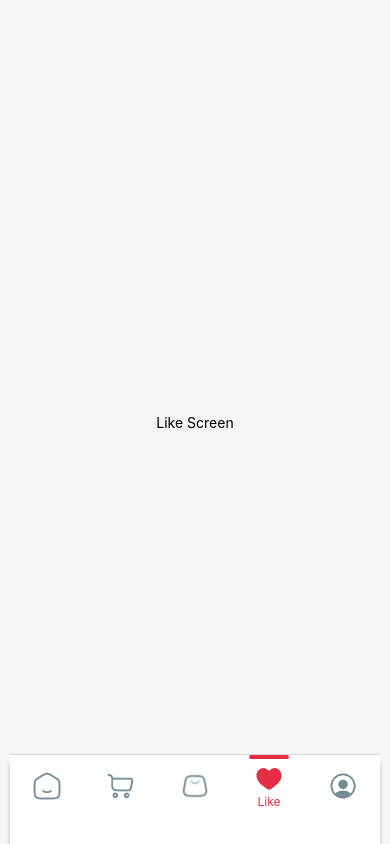
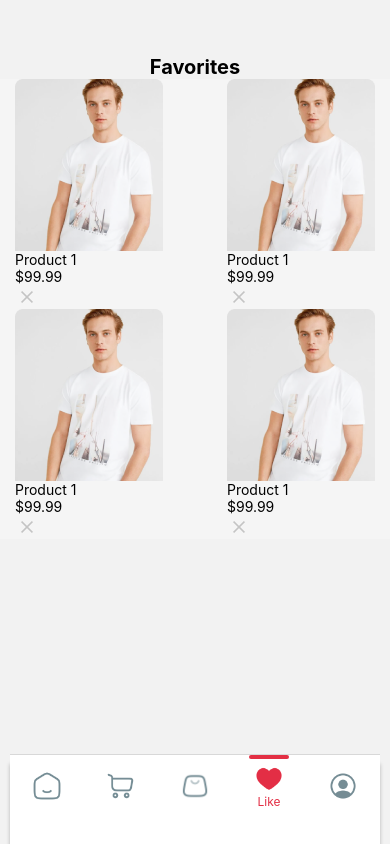
Before and after one commit to mukeshkumhar/React-Native-Multi-Vendor, a React Native app: screen /Like in a window 390 px wide. Built offline with nearby package versions, Linux system fonts and the light colour scheme.

Commit message:
Add product cards to Like screen with scrollable view and close icon

```diff
--- a/screens/bottom.tabs.screen/Like.js
+++ b/screens/bottom.tabs.screen/Like.js
@@ -1,21 +1,93 @@
-import { StyleSheet, Text, View } from 'react-native'
+import { SafeAreaView, ScrollView, StyleSheet, Text, View,TouchableOpacity,Image } from 'react-native'
 import React from 'react'
+
+const product = [
+    {
+        id: 1,
+        title: 'Product 1',
+        price: '$99.99',
+        image: require('../../assets/images/photo1.png'),
+        liked: true,
+    },
+    {
+        id: 2,
+        title: 'Product 1',
+        price: '$99.99',
+        image: require('../../assets/images/photo1.png'),
+        liked: false,
+    },
+    {
+        id: 3,
+        title: 'Product 1',
+        price: '$99.99',
+        image: require('../../assets/images/photo1.png'),
+        liked: false,
+    },
+    {
+        id: 4,
+        title: 'Product 1',
+        price: '$99.99',
+        image: require('../../assets/images/photo1.png'),
+        liked: false,
+    },
+]
+
+const ProductCard = ({ title, price, image, liked }) => (
+    <View>
+        <TouchableOpacity style={styles.productImg}>
+            <Image source={image} style={styles.productImage} />
+        </TouchableOpacity>
+        <View style={styles.productInfo}>
+            <Text style={styles.productTitle}>{title}</Text>
+            <Text style={styles.productPrice}>{price}</Text>
+        </View>
+        <View>
+            <TouchableOpacity style={styles.crossImg}>
+                <Image source={require('../../assets/icons/close.png')} style={styles.crossImage} />
+            </TouchableOpacity>
+            <TouchableOpacity style={styles.addToCart}></TouchableOpacity>
+        </View>
+    </View >
+);
 
 const Like = () => {
     return (
-        <View style={styles.container}>
-            <Text>Like Screen</Text>
-        </View>
+        <SafeAreaView>
+            <ScrollView>
+                <View style={styles.mainContainer}>
+                    <View style={styles.header}><Text style={styles.headerText}>Favorites</Text></View>
+                    <View style={styles.container}>
+                        {product.map((item) => (
+                            <ProductCard key={item.id} {...item} />
+                        ))}
+                    </View>
+                </View>
+            </ScrollView>
+        </SafeAreaView>
     )
 }
 
 export default Like
 
 const styles = StyleSheet.create({
-    container: {
-        flex: 1,
+    mainContainer: {
+        marginTop: 50,
+    },
+    header: {
+        marginTop: 5,
         justifyContent: 'center',
         alignItems: 'center',
+
+    },
+    headerText: {
+        fontSize: 20,
+        fontWeight: 'bold',
+    },
+    container: {
+        flexDirection: 'row',
+        flexWrap: 'wrap',
+        justifyContent: 'space-between',
+        paddingHorizontal: 15,
         backgroundColor: '#F5F5F5',
-    }
+    },
 })
```
Also changed, not shown: assets/icons/close.png (added).
